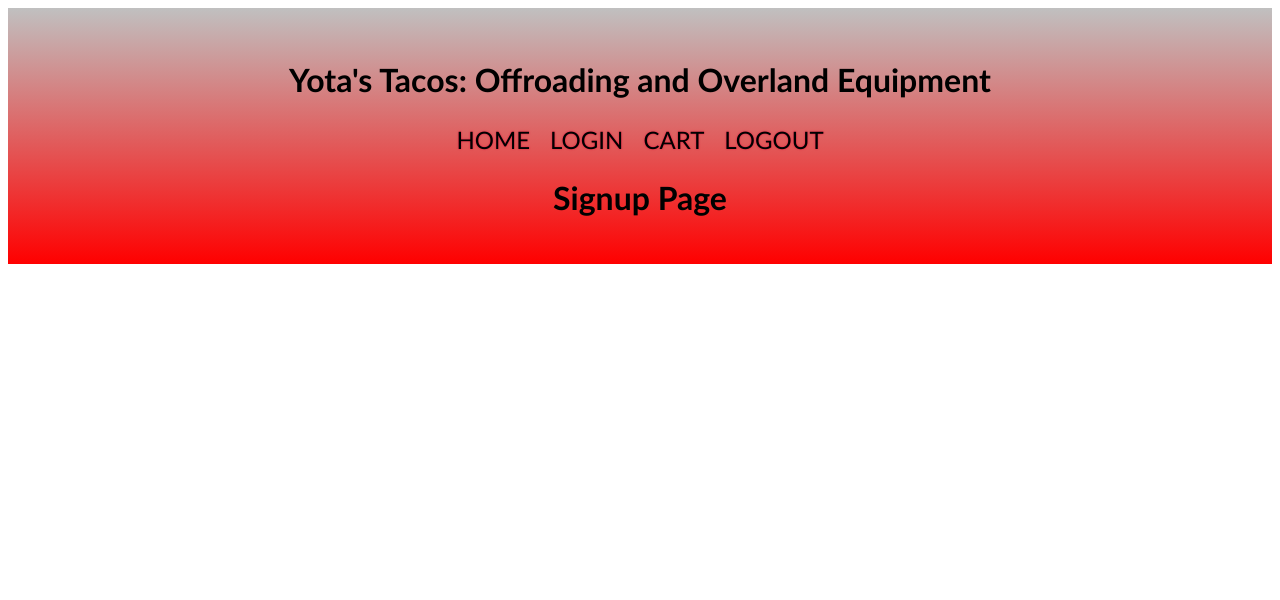
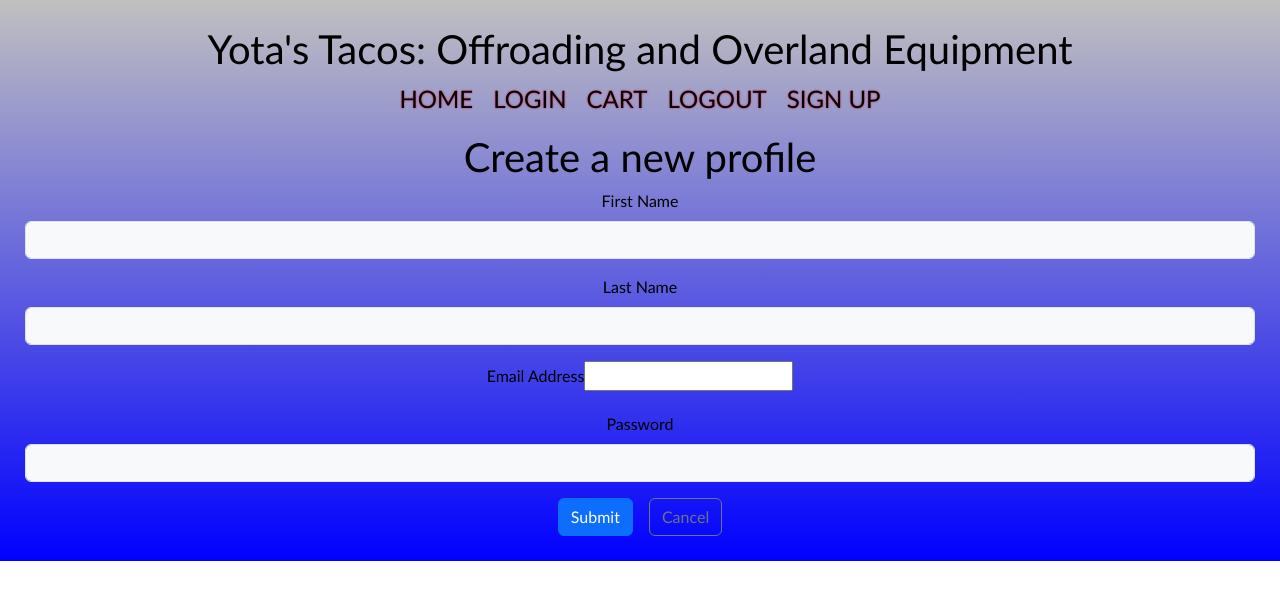
Before and after one commit to PUPzilla/eCommerce-Final-Project-INET2005, a React (Vite) app in the folder TacoReact/: page /signup in a window 1280 px wide. Shown: the top 600 px of the page. Built offline with nearby package versions, Linux system fonts and the light colour scheme; no server answers.

Commit message:
Working on signup

```diff
--- a/TacoReact/package.json
+++ b/TacoReact/package.json
@@ -15,6 +15,7 @@
     "react-cookie": "^7.2.2",
     "react-cookies": "^0.1.1",
     "react-dom": "^18.3.1",
+    "react-hook-form": "^7.54.0",
     "react-router-dom": "^7.0.1"
   },
   "devDependencies": {
--- a/TacoReact/src/App.css
+++ b/TacoReact/src/App.css
@@ -1,30 +0,0 @@
-#root {
-  max-width: 1280px;
-  margin: 0 auto;
-  padding: 25px;
-  text-align: center;
-  font-family:'Trebuchet MS', 'Lucida Sans Unicode', 'Lucida Grande', 'Lucida Sans', Arial, sans-serif;
-  background-image: inherit;
-}
-
-.card {
-  font-family: 'Trebuchet MS', 'Lucida Sans Unicode', 'Lucida Grande', 'Lucida Sans', Arial, sans-serif;
-  font-size: 20px;
-}
-
-h1 {
-  font-size: xx-large;
-}
-
-h2 {
-  font-size: x-large;
-  font-style: italic;
-}
-
-div {
-  color: black;
-}
-
-div main a:hover{
-  color: black;
-}
--- a/TacoReact/src/App.jsx
+++ b/TacoReact/src/App.jsx
@@ -1,7 +1,7 @@
 import React from 'react';
 import { Outlet } from 'react-router-dom';
 import NavBar from './ui/Nav';
-import './App.css';
+import './index.css';
 
 const App = () => {
 
--- a/TacoReact/src/index.css
+++ b/TacoReact/src/index.css
@@ -2,12 +2,70 @@
   font-family: 'Trebuchet MS', 'Lucida Sans Unicode', 'Lucida Grande', 'Lucida Sans', Arial, sans-serif;
   color-scheme: light dark;
   color: black;
-  background-image: linear-gradient(silver, red);
+  background-image: linear-gradient(silver, blue);
   text-rendering: optimizeLegibility;
+  width:inherit;
+  margin: 0 auto;
+  padding: 25px;
+  text-align: center;
 }
 
 .body {
   margin: 0;
   display: flex;
-  place-items: center;
+  place-items: center
 }
+
+.thumbnail {
+  max-width: 200px;
+  height: fit-content;
+}
+
+
+.card {
+  font-family: inherit;
+  font-size: 20px;
+}
+h1 {
+  font-size: xx-large;
+}
+
+h2 {
+  font-size: x-large;
+  font-style: italic;
+}
+
+nav ul {
+  list-style: none;
+  padding: 0px;
+  display: flex;
+  gap: 20px;
+  justify-content: center;
+  font-size: 24px;
+}
+
+nav ul li {
+  display: flex;
+  align-items: center;
+  justify-content: center;
+  text-align: center;
+  text-transform: uppercase;
+  text-shadow: 0px 0px 2px crimson;
+}
+
+nav ul li Link {
+  text-emphasis-color: black;
+}
+
+nav ul li a {
+  text-decoration: none;
+  color: black;
+}
+
+nav ul li a:hover {
+  text-shadow: 2px 2px 2px red;
+}
+
+form mb-3 {
+  text-shadow: 2px 2px 2px red;
+}
--- a/TacoReact/src/main.jsx
+++ b/TacoReact/src/main.jsx
@@ -12,6 +12,7 @@ import Login from './routes/Login';
 import Logout from './routes/Logout';
 import Signup from './routes/Signup';
 import './index.css';
+import 'bootstrap/dist/css/bootstrap.min.css';
 
 const router = createBrowserRouter([
   {
--- a/TacoReact/src/routes/Details.jsx
+++ b/TacoReact/src/routes/Details.jsx
@@ -72,8 +72,8 @@ export default function Details() {
                     <p>Description: {product.description}</p>
                     <p>Cost: {product.cost}</p>
                     <div>
-                        <Link to="/" onClick={() => addProduct(product.product_id)}>Add to Cart</Link>
-                        <br/>
+                        <Link to="/" className="btn btn-primary" onClick={() => addProduct(product.product_id)}>Add to Cart</Link>
+                        <br/><br/>
                         <Link to="/" className="btn btn-primary">Go Back</Link>
                     </div>
                 </div>
--- a/TacoReact/src/routes/Signup.jsx
+++ b/TacoReact/src/routes/Signup.jsx
@@ -1,15 +1,75 @@
-import React from "react";
+import { Link } from "react-router-dom";
+import { useForm } from "react-hook-form";
+import '../index.css';
 
+export default function Signup () {
 
-const Signup = () => {
+    const apiHost = import.meta.env.VITE_API_HOST;
+    const apiUrl = `${apiHost}/api/signup`;
 
+    const { register, handleSubmit, formState: { errors }, } = useForm();
 
+    function addNewUser(data){
+        try{
+            console.log(data);
+
+            const formData = new FormData();
+            formData.append('firstName', data.firstName);
+            formData.append('lastName', data.lastName);
+            formData.append('email', data.email);
+            formData.append('password', data.password);
+
+            async function postData(){
+                const response = await fetch(apiUrl, {
+                    method: 'POST',
+                    body: formData,
+                });
+
+                if(!response.ok){
+                    throw new Error('Failed to fetch the signup API.');
+                } else {
+                    window.location.href = '/';
+                }
+            }
+
+            postData();
+
+        } catch(err) {
+            console.error(err);
+        }
+    }
 
     return(
         <>
-        <h1>Signup Page</h1>
+            <h1>Create a new profile</h1>
+            <form onSubmit={handleSubmit(addNewUser)} method="post" encType="multipart/form-data">
+                <div className="mb-3">
+                    <label className="form-label">First Name</label>
+                    <input {...register("firstName", {required: true})} type="text" name="firstName" className="form-control bg-light"/>
+                    {errors.firstName && <span className="text-danger">A first name is required.</span>}
+                </div>
+
+                <div className="mb-3">
+                    <label className="form-label">Last Name</label>
+                    <input {...register("lastName", {required: true})} type="text" name="lastName" className="form-control bg-light"/>
+                    {errors.lastName && <span className="text-danger">A last name is required.</span>}
+                </div>
+
+                <div className="mb-3">
+                    <label className="form-label">Email Address</label>
+                    <input {...register("email", {required: "A valid email address is required", validate: { validFormat: value => /^(([^<>()\[\]\\.,;:\s@"]+(\.[^<>()\[\]\\.,;:\s@"]+)*)|(".+"))@((\[[0-9]{1,3}\.[0-9]{1,3}\.[0-9]{1,3}\.[0-9]{1,3}\])|(([a-zA-Z\-0-9]+\.)+[a-zA-Z]{2,}))$/.test(value) || "Invalid email address."}})} type="text" className="form-controlbg-light" />
+                    {errors.email && <span className="text-danger">An email is required.</span>}
+                </div>
+
+                <div className="mb-3">
+                    <label className="form-label">Password</label>
+                    <input {...register("password", {required: true})} type="text" name="password" className="form-control bg-light"/>
+                    {errors.password && <span className="text-danger">A valid password is required.<br></br>Your password must be more than 8 but less than 24 chars long, contain at least 1 uppercase, 1 lowercase, and 1 digit.</span>}
+                </div>
+
+                <button type="submit" className="btn btn-primary">Submit</button>
+                <Link to="/" className="btn btn-outline-secondary ms-3">Cancel</Link>
+            </form>
         </>
-    );
-};
-
-export default Signup;
+    )
+}
--- a/TacoReact/src/ui/Nav.jsx
+++ b/TacoReact/src/ui/Nav.jsx
@@ -1,5 +1,5 @@
 import React from "react";
-import './Nav.css';
+import '../index.css';
 import { Link } from 'react-router-dom';
 
 function NavBar() {
@@ -11,6 +11,7 @@ function NavBar() {
                 <li><Link to="/login">Login</Link></li>
                 <li><Link to="/cart">Cart</Link></li>
                 <li><Link to="/logout">Logout</Link></li>
+                <li><Link to="/signup">Sign Up</Link></li>
             </ul>
         </nav>
     );
```
Also changed, not shown: 1 other file (tests, documents, lock files or other folders).
